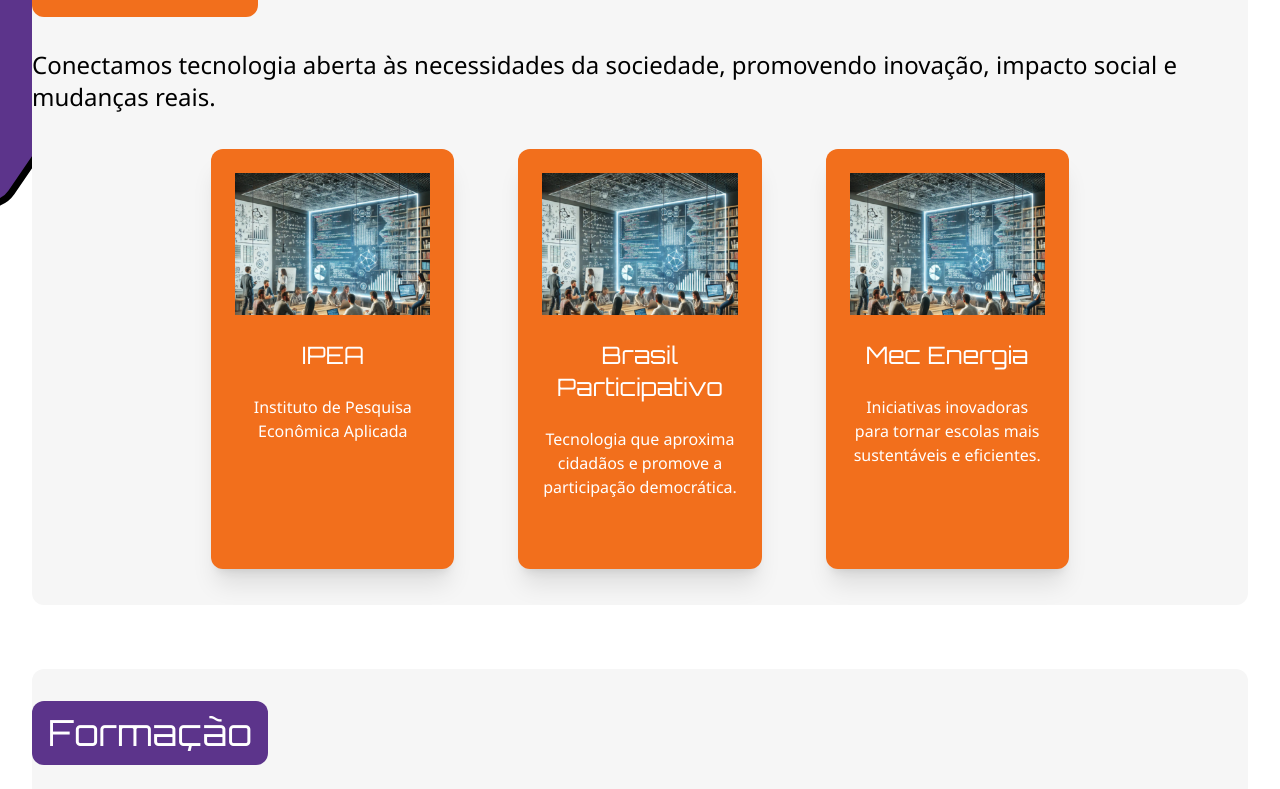
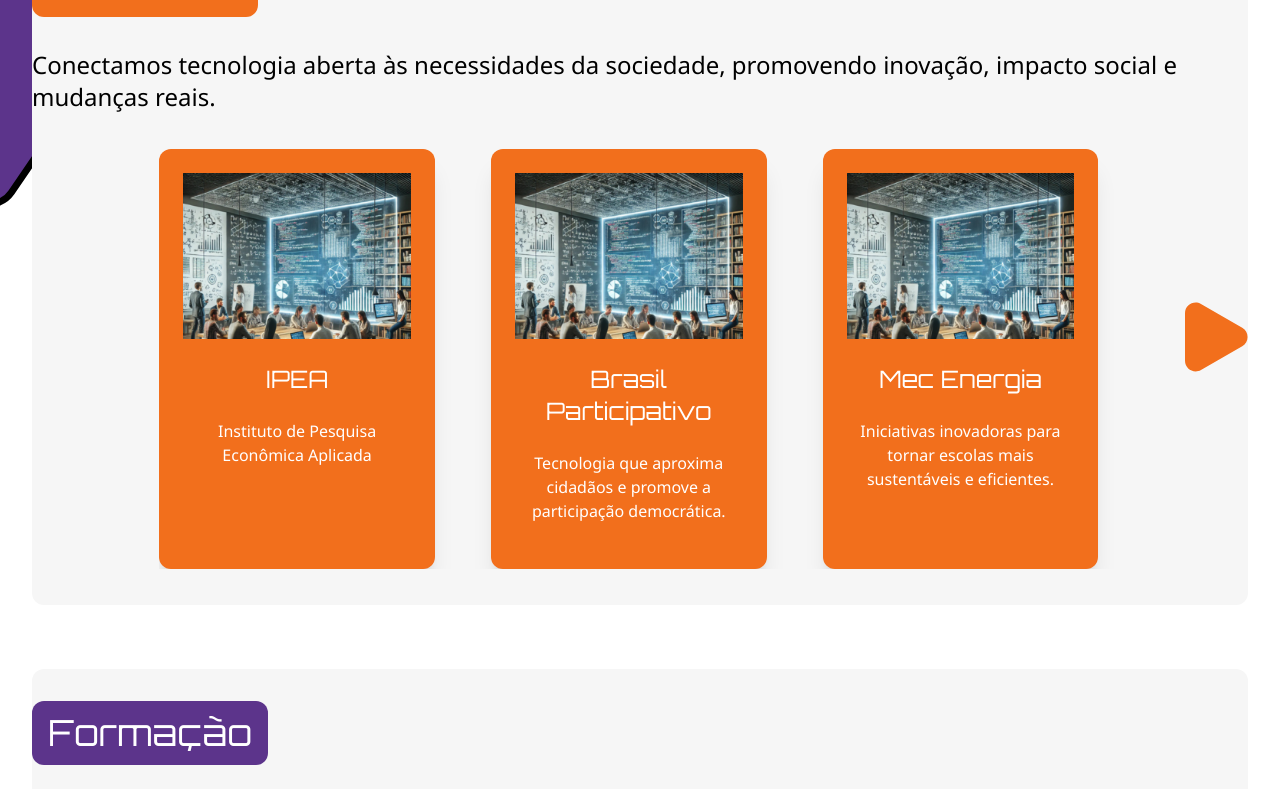
Before and after one commit to GustavoHenriqueRS/lappis-site, a Next.js app: page / in a window 1280 px wide. Shown: the part 1031-1820 px from the top of the page. Built offline with nearby package versions, Linux system fonts and the light colour scheme.

Commit message:
feat: adicionando botão scroll lateral

```diff
--- a/src/app/page.tsx
+++ b/src/app/page.tsx
@@ -1,11 +1,25 @@
+import path from "path";
+import fs from "fs/promises";
 import SessionComponent from "@/components/sessionComponent";
 import Square from "@/components/square";
 import logoGrande from "../app/public/logoGrande.png";
 import logoAntiga from "../app/public/logoAntiga.png";
 import Image from "next/image";
 
-export default function Home() {
+async function getSessionData() {
   const sessionFiles = ["parcerias.json", "formacao.json", "metodologia.json"];
+  const sessionData = await Promise.all(
+    sessionFiles.map(async (file) => {
+      const filePath = path.join(process.cwd(), "src/app/public/data", file);
+      const fileContent = await fs.readFile(filePath, "utf8");
+      return JSON.parse(fileContent);
+    })
+  );
+  return sessionData;
+}
+
+export default async function Home() {
+  const sessionData = await getSessionData();
 
   return (
     <div className="-z-10 flex items-center justify-center flex-col mt-24 gap-16">
@@ -40,8 +54,8 @@ export default function Home() {
           </div>
         </div>
       </Square>
-      {sessionFiles.map((session, index) => (
-        <SessionComponent key={index} sessionFile={sessionFiles[index]} />
+      {sessionData.map((session, index) => (
+        <SessionComponent key={index} session={session} />
       ))}
     </div>
   );
--- a/src/app/public/data/parcerias.json
+++ b/src/app/public/data/parcerias.json
@@ -34,6 +34,28 @@
         "Competência 3",
         "Competência 4"
       ]
+    },
+    "Mec Energia 2": {
+      "title": "Mec Energia2",
+      "description": "Iniciativas inovadoras para tornar escolas mais sustentáveis ​​e eficientes.",
+      "url_image": "@/public/foto-teste.png",
+      "competencias": [
+        "Competência 1",
+        "Competência 2",
+        "Competência 3",
+        "Competência 4"
+      ]
+    },
+    "Mec Energia 3": {
+      "title": "Mec Energia333",
+      "description": "Iniciativas inovadoras para tornar escolas mais sustentáveis ​​e eficientes.",
+      "url_image": "@/public/foto-teste.png",
+      "competencias": [
+        "Competência 1",
+        "Competência 2",
+        "Competência 3",
+        "Competência 4"
+      ]
     }
   }
 }
--- a/src/components/card.tsx
+++ b/src/components/card.tsx
@@ -20,7 +20,7 @@ export default function Card({
 
   return (
     <div
-      className={`p-6 bg-${color} hover:bg-${hoverColor} text-white rounded-xl  flex flex-col items-center w-1/5  text-center mt-9 h-card shadow-xl`}
+      className={`p-6 bg-${color} hover:bg-${hoverColor} text-white rounded-xl  flex flex-col items-center  text-center mt-9 h-card shadow-xl w-full`}
     >
       <Image src={img} alt="imagem do card" width={290} height={290} />
       <h1 className="text-2xl font-orbitron mt-6">{title}</h1>
--- a/src/components/sessionComponent.tsx
+++ b/src/components/sessionComponent.tsx
@@ -1,8 +1,13 @@
+"use client";
+
 import Square from "./square";
 import SquareTitle from "./squareTitle";
 import fototeste from "../app/public/foto-teste.png";
+import chevRonLeft from "../app/public/chevronLeft.svg";
+import chevRonRight from "../app/public/chevronRight.svg";
+import Image from "next/image";
 import Card from "./card";
-import { promises as fs } from "fs";
+import { useState } from "react";
 
 interface Card {
   title: string;
@@ -20,20 +25,26 @@ interface Session {
 }
 
 interface SessionComponentProps {
-  sessionFile: string;
+  session: Session;
 }
 
-export default async function SessionComponent({
-  sessionFile,
-}: SessionComponentProps) {
-  const file = await fs.readFile(
-    "./src/app/public/data/" + sessionFile,
-    "utf8"
-  );
-  const data = JSON.parse(file);
+export default function SessionComponent({ session }: SessionComponentProps) {
+  const cards: Card[] = Object.values(session.cards);
+  const [startIndex, setStartIndex] = useState(0);
+  const [nextIndex, setNextIndex] = useState(0);
 
-  const session: Session = data;
-  const cards: Card[] = Object.values(session.cards);
+  const cardsToShow = 3;
+  const maxIndex = cards.length - cardsToShow;
+
+  const handlePrev = () => {
+    setStartIndex((prev) => Math.max(prev - 0.2, 0));
+    setNextIndex((prev) => prev - 1);
+  };
+
+  const handleNext = () => {
+    setStartIndex((prev) => Math.min(prev + 0.2, maxIndex));
+    setNextIndex((prev) => prev + 1);
+  };
 
   return (
     <Square>
@@ -43,17 +54,41 @@ export default async function SessionComponent({
           {session.description}
         </p>
       </div>
-      <div className="flex w-full items-center justify-center gap-16  pb-9">
+      <div className="flex w-full items-center justify-center gap-16 pb-9">
+        <div className="w-16">
+          {cards.length > cardsToShow && nextIndex != 0 && (
+            <button onClick={handlePrev} disabled={startIndex === 0}>
+              <Image src={chevRonLeft} alt="icon" width={71} height={79} />
+            </button>
+          )}
+        </div>
+        <div className="overflow-hidden w-[80%]">
+          <div
+            className="flex transition-transform duration-300 gap-14"
+            style={{
+              transform: `translateX(-${startIndex * 100}%)`,
+              width: `${(cards.length * 100) / cardsToShow}%`,
+            }}
+          >
             {cards.map((card, index) => (
               <Card
-            key={index}
                 title={card.title}
                 description={card.description}
                 color={session.cardColors}
                 hoverColor={session.hoverColor}
                 img={fototeste}
+                key={index}
               />
             ))}
+          </div>
+        </div>
+        <div className="w-16">
+          {cards.length > cardsToShow && nextIndex + 3 != cards.length && (
+            <button onClick={handleNext} disabled={startIndex === maxIndex}>
+              <Image src={chevRonRight} alt="icon" width={71} height={79} />
+            </button>
+          )}
+        </div>
       </div>
     </Square>
   );
```
Also changed, not shown: src/app/public/chevronLeft.svg (added), src/app/public/chevronRight.svg (added). Lines whose indentation alone changed are shown as unchanged.
